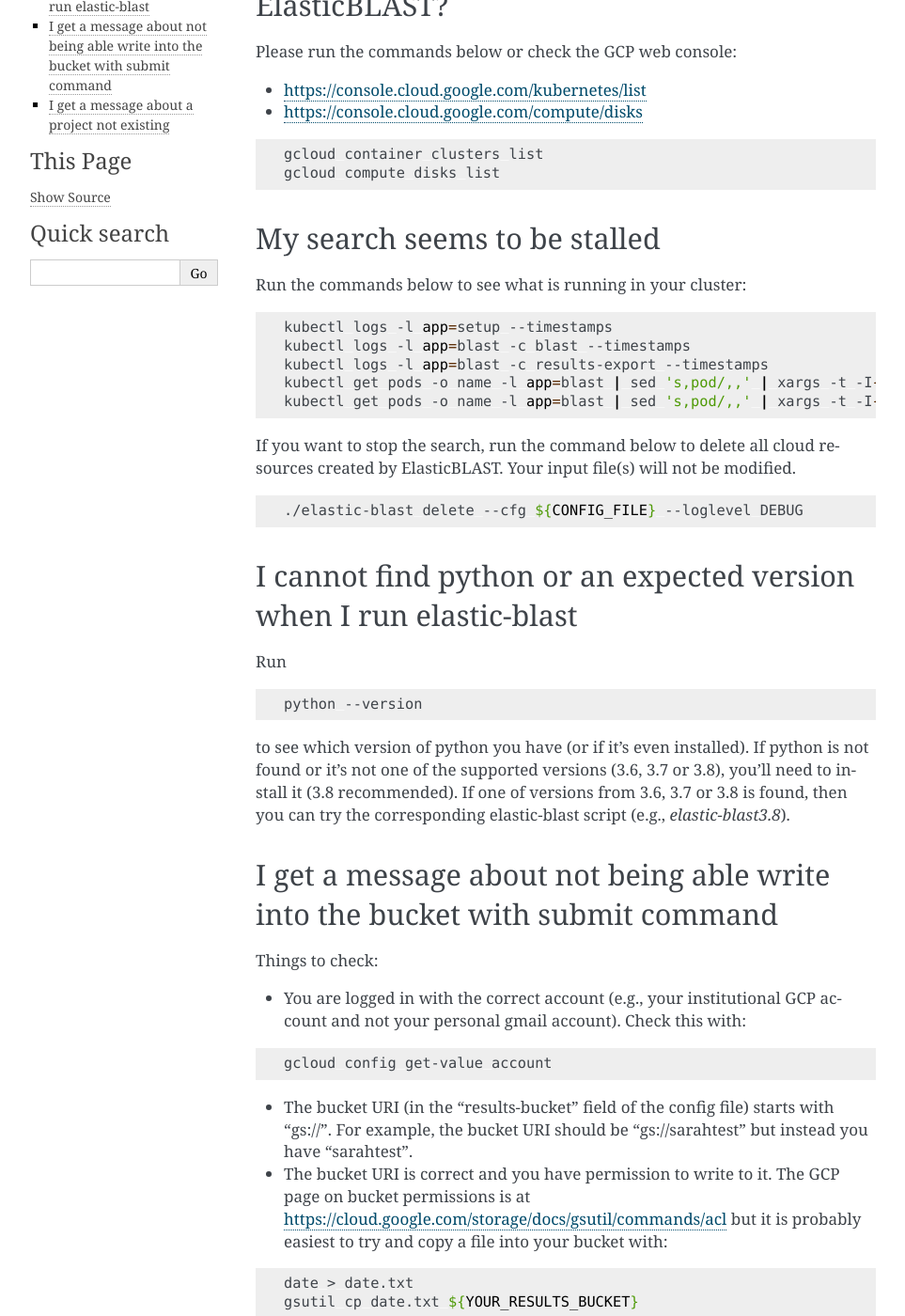
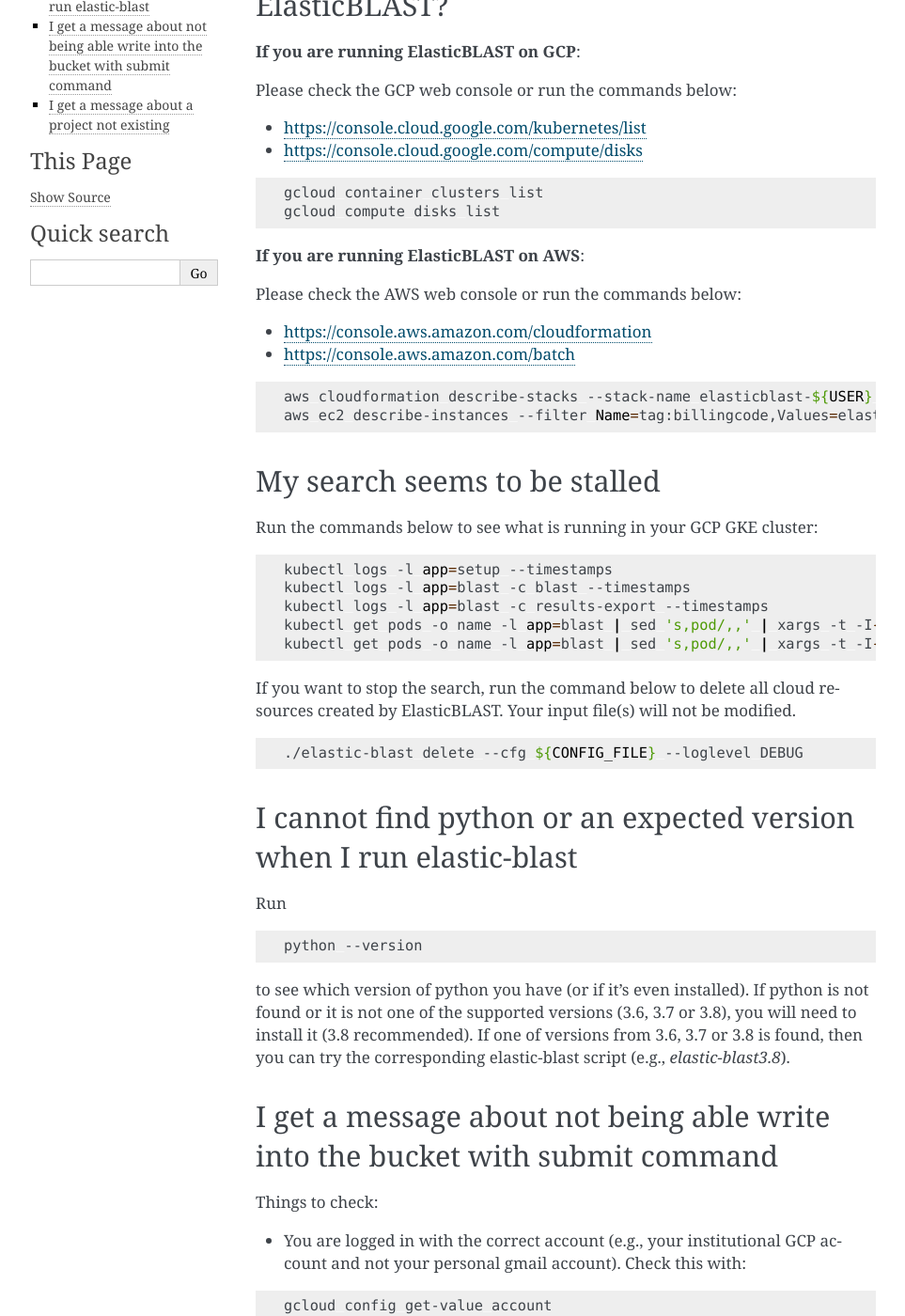
Before and after one commit to ncbi/elastic-blast-docs, a Sphinx documentation site: the page built from docs/source/troubleshooting.rst, in a window 1280 px wide and 1400 px high, scrolled down 287 px. Shown: the whole window at 94% size, without its empty margins (148-1111 px from the left). Built offline with Sphinx 7.4.7, drawn with Linux system fonts in a browser that asks for light colours; some of the changed text lies outside the part shown.

```diff
--- a/docs/source/index.rst
+++ b/docs/source/index.rst
@@ -10,7 +10,7 @@ databases.
 Features
 --------
 
-* Supports :ref:`preemptible nodes<ELB_USE_PREEMPTIBLE>` for cost savings
+* Supports :ref:`preemptible nodes<ELB_USE_PREEMPTIBLE>` in GCP for cost savings
 
 .. toctree::
    :maxdepth: 1
--- a/docs/source/support.rst
+++ b/docs/source/support.rst
@@ -18,9 +18,14 @@ Please help the development team help you:
     uname -a
     python3 -m sysconfig
     env
+    # For GCP only
     gcloud info
+    # For AWS only
+    aws sts get-caller-identity
+    aws configure list
 
 
+* **Always run ``elastic-blast delete`` after/before every ElasticBLAST search**.
 * Always use the ``--loglevel DEBUG`` option (for now).
 * Consider using the unix ``screen`` (`wikipedia <https://en.wikipedia.org/wiki/Script_(Unix)>`_, `man page <https://man7.org/linux/man-pages/man1/script.1.html>`_) tool to capture the
   output of your usage of ElasticBLAST and attaching the session log to your
--- a/docs/source/troubleshooting.rst
+++ b/docs/source/troubleshooting.rst
@@ -11,7 +11,9 @@ Please see :ref:`support`.
 How do I see resources created by ElasticBLAST?
 -----------------------------------------------
 
-Please run the commands below or check the GCP web console:
+**If you are running ElasticBLAST on GCP**:
+
+Please check the GCP web console or run the commands below:
 
 * https://console.cloud.google.com/kubernetes/list
 * https://console.cloud.google.com/compute/disks
@@ -22,10 +24,23 @@ Please run the commands below or check the GCP web console:
    gcloud compute disks list
 
 
+**If you are running ElasticBLAST on AWS**:
+
+Please check the AWS web console or run the commands below:
+
+* https://console.aws.amazon.com/cloudformation
+* https://console.aws.amazon.com/batch
+
+.. code-block:: bash
+
+   aws cloudformation describe-stacks --stack-name elasticblast-${USER} --output text
+   aws ec2 describe-instances --filter Name=tag:billingcode,Values=elastic-blast Name=tag:Owner,Values=${USER} --query "Reservations[*].Instances[*].InstanceId" --output text
+
+
 My search seems to be stalled
 -----------------------------
 
-Run the commands below to see what is running in your cluster:
+Run the commands below to see what is running in your GCP GKE cluster:
 
 .. code-block:: bash
 
@@ -53,7 +68,7 @@ Run
     python --version
 
 to see which version of python you have (or if it's even installed).  If python is not found or
-it's not one of the supported versions (3.6, 3.7 or 3.8), you'll need to install it (3.8 recommended).
+it is not one of the supported versions (3.6, 3.7 or 3.8), you will need to install it (3.8 recommended).
 If one of versions from 3.6, 3.7 or 3.8 is found, then you can try the corresponding elastic-blast
 script (e.g., `elastic-blast3.8`).
 
@@ -69,7 +84,7 @@ Things to check:
 
    gcloud config get-value account
 
-* The bucket URI (in the "results-bucket" field of the config file) starts with "gs://".  For example, the bucket URI should be "gs://sarahtest" but instead you have "sarahtest".
+* The bucket URI (in the "results-bucket" field of the config file) starts with ``gs://``.  For example, the bucket URI should be ``gs://sarahtest`` but instead you have "sarahtest".
 
 * The bucket URI is correct and you have permission to write to it.  The GCP page on bucket permissions is at https://cloud.google.com/storage/docs/gsutil/commands/acl but it is probably easiest to try and copy a file into your bucket with:
 
```
Also changed, not shown: docs/source/aws.rst (added, +25 -0 lines), docs/source/configuration.rst (+77 -2 lines), docs/source/gcp.rst (added, +20 -0 lines), docs/source/quickstart.rst (+53 -24 lines), docs/source/requirements.rst (+17 -5 lines), docs/source/ElasticBLASTonAWS-architecture.png (added), docs/source/ElasticBlastOperations.png (added), docs/source/persistent-disk-architecture.png (added).
